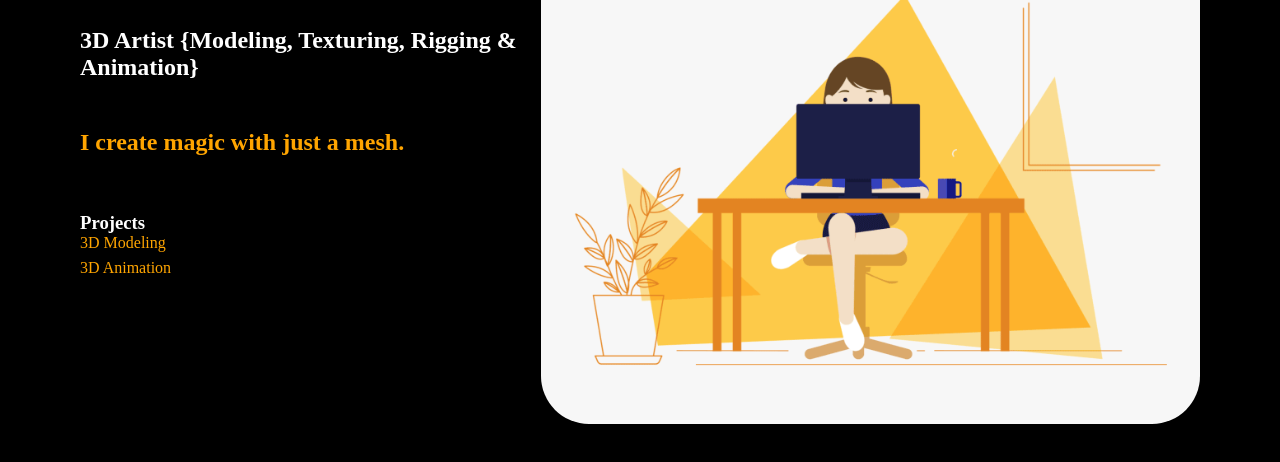
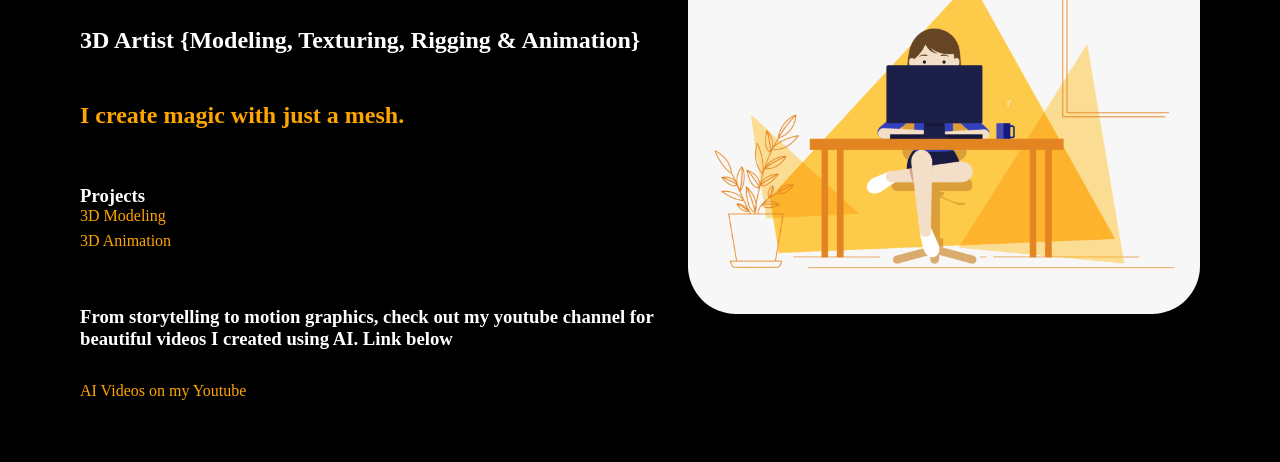
Before and after one commit to HolyJakov/3D-Artist-Portfolio, a plain HTML site: page index.html in a window 1280 px wide. Shown: the part 170-632 px from the top of the page. Drawn offline with Linux system fonts and the light colour scheme.

Commit message:
youtube link

```diff
--- a/index.html
+++ b/index.html
@@ -27,6 +27,17 @@
             >3D Animation</a
           >
         </div>
+        <h3 class="projects-head">
+          From storytelling to motion graphics, check out my youtube channel for
+          beautiful videos I created using AI. Link below
+        </h3>
+        <div class="projects youtubeLink">
+          <a
+            href="https://youtube.com/@gentleheartshaven-k8q?si=b4Tu9sDUYDpe0FAs"
+            target="_blank"
+            >AI Videos on my Youtube</a
+          >
+        </div>
       </div>
       <div>
         <img src="./asset/welcome.gif" alt="gif" class="gif" />
--- a/style.css
+++ b/style.css
@@ -48,6 +48,7 @@
   }
   .projects-head{
     margin-top: 3em;
+    color: white;
   }
   .projects {
     display: flex;
@@ -60,6 +61,9 @@
   }
   .projects a:hover {
     text-decoration: underline;
+  }
+  .youtubeLink a{
+    margin-top: 2em;
   }
   .gallery {
     display: flex;
```
Also changed, not shown: 1 other file.
